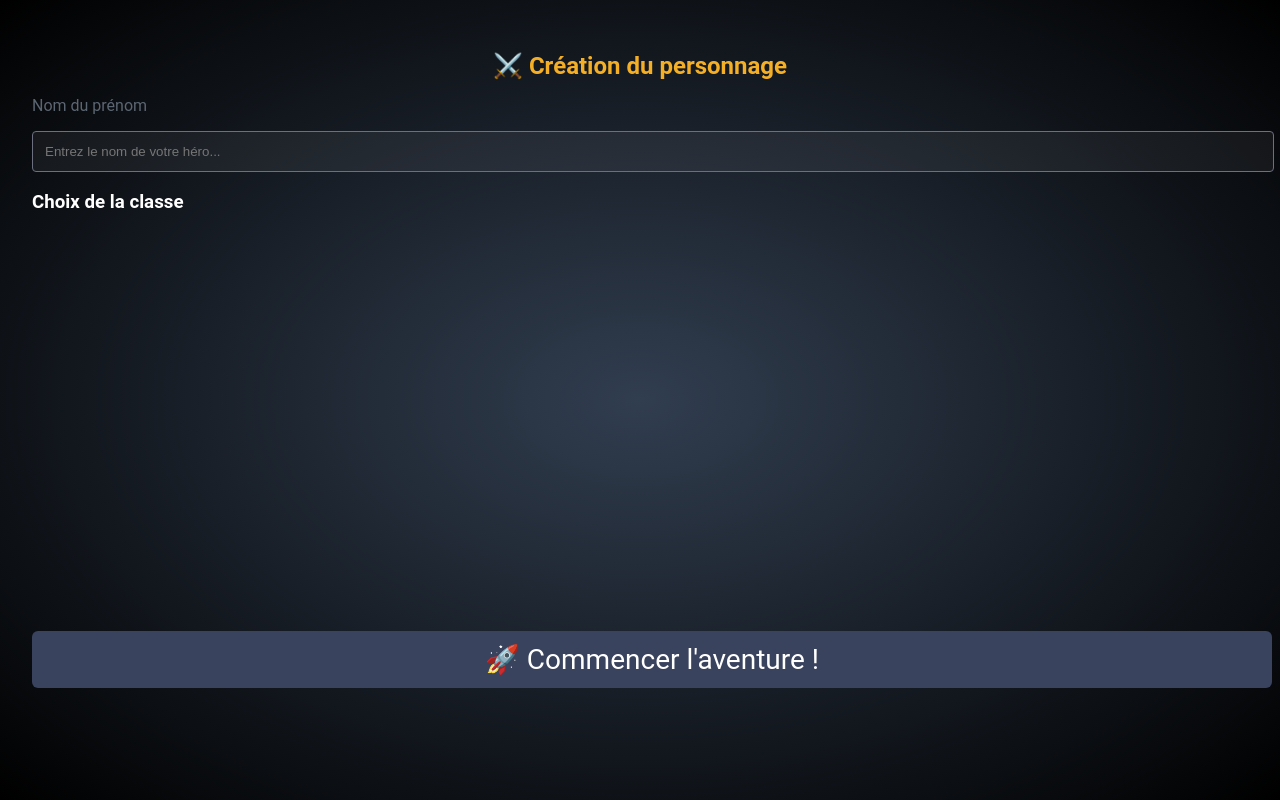
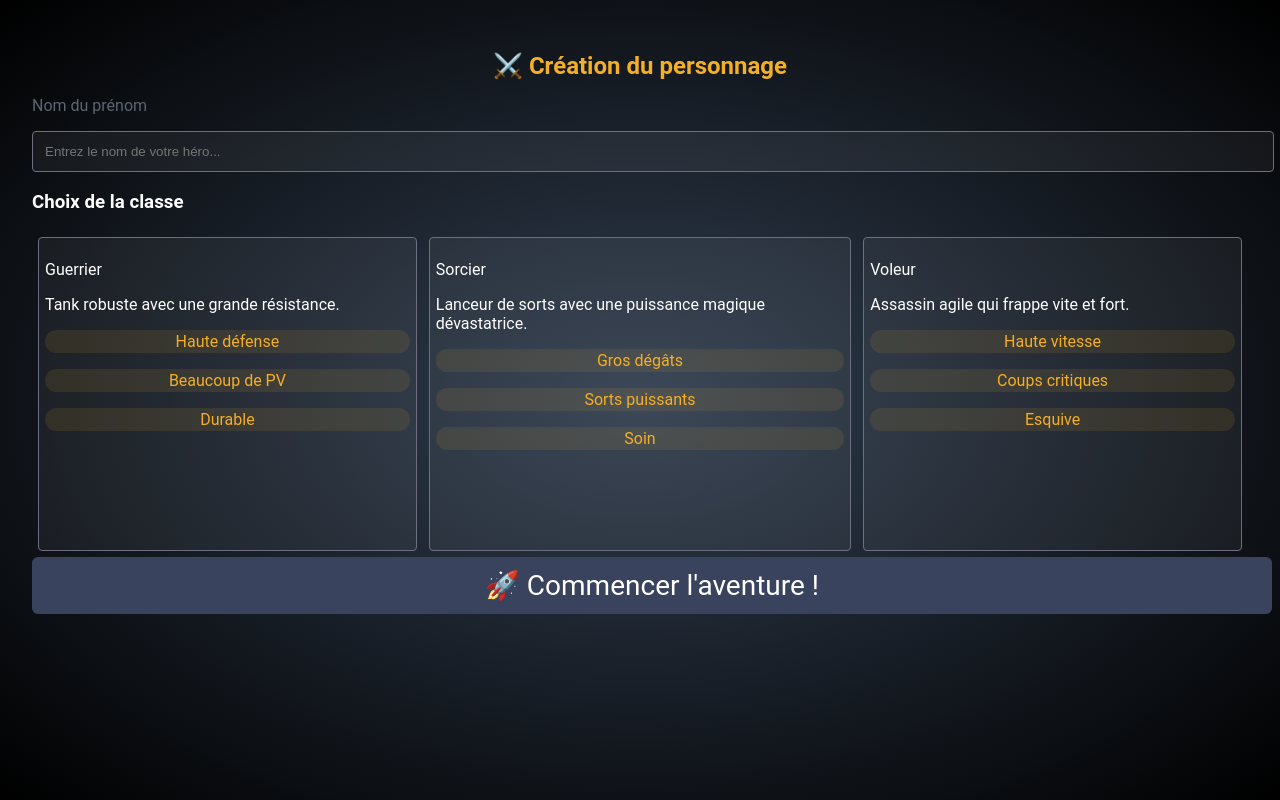
Before and after one commit to Piquixel/ng-rpg, an Angular app: page /create-character in a window 1280 px wide. Built offline with nearby package versions, Linux system fonts and the light colour scheme.

Commit message:
start feature

```diff
--- /dev/null
+++ b/src/app/data/class.data.ts
@@ -0,0 +1,44 @@
+import { ClassType } from '../enums/class-type.enum';
+import { ICharacter } from '../models/character.interface';
+
+export const USER_CHOICES_CLASS: ICharacter[] = [
+  {
+    type: ClassType.Warrior,
+    name: 'Guerrier',
+    description: 'Tank robuste avec une grande résistance.',
+    features: ['Haute défense', 'Beaucoup de PV', 'Durable'],
+    characteristics: {
+      atk: 15,
+      def: 12,
+      speed: 8,
+      hp: 120,
+      mana: 30,
+    },
+  },
+  {
+    type: ClassType.Mage,
+    name: 'Sorcier',
+    description: 'Lanceur de sorts avec une puissance magique dévastatrice.',
+    features: ['Gros dégâts', 'Sorts puissants', 'Soin'],
+    characteristics: {
+      atk: 20,
+      def: 5,
+      speed: 10,
+      hp: 70,
+      mana: 100,
+    },
+  },
+  {
+    type: ClassType.Rogue,
+    name: 'Voleur',
+    description: 'Assassin agile qui frappe vite et fort.',
+    features: ['Haute vitesse', 'Coups critiques', 'Esquive'],
+    characteristics: {
+      atk: 18,
+      def: 8,
+      speed: 15,
+      hp: 90,
+      mana: 50,
+    },
+  },
+];
--- /dev/null
+++ b/src/app/enums/class-type.enum.ts
@@ -0,0 +1,5 @@
+export enum ClassType {
+  Warrior = 'WARRIOR',
+  Mage = 'MAGE',
+  Rogue = 'ROGUE',
+}
--- a/src/app/pages/create-character-page/create-character-page.html
+++ b/src/app/pages/create-character-page/create-character-page.html
@@ -6,7 +6,15 @@
   </div>
   <h3>Choix de la classe</h3>
   <div class="select-class">
-
+    @for (item of data; track item.description) {
+      <div class="card">
+        <p>{{item.name}}</p>
+        <p>{{item.description}}</p>
+        @for (feature of item.features; track $index) {
+          <p class="pill">{{feature}}</p>
+        }
+      </div>
+    }
   </div>
   <div class="landing-button" routerLink="/create-character">🚀 Commencer l'aventure !</div>
 </div>
--- a/src/app/pages/create-character-page/create-character-page.scss
+++ b/src/app/pages/create-character-page/create-character-page.scss
@@ -1,6 +1,8 @@
 div.container {
   padding: 2rem;
   .select-class {
-    height: 400px;
+    display: flex;
+    align-items: center;
+    justify-content: center;
   }
 }
--- a/src/app/pages/create-character-page/create-character-page.ts
+++ b/src/app/pages/create-character-page/create-character-page.ts
@@ -1,4 +1,5 @@
 import { Component } from '@angular/core';
+import { USER_CHOICES_CLASS } from '../../data/class.data';
 
 @Component({
   selector: 'app-create-character-page',
@@ -7,5 +8,5 @@ import { Component } from '@angular/core';
   styleUrl: './create-character-page.scss',
 })
 export class CreateCharacterPage {
-
+  public readonly data = USER_CHOICES_CLASS;
 }
--- a/src/styles.scss
+++ b/src/styles.scss
@@ -71,3 +71,21 @@ input {
   border-radius: 4px;
   color: $slate-grey;
 }
+
+div.card {
+  padding: 6px;
+  height: 300px;
+  background: rgba($color: #ffffff, $alpha: 0.05);
+  border: 1px solid $slate-grey;
+  border-radius: 4px;
+  min-width: 30%;
+  margin: 6px;
+}
+
+p.pill {
+  color: $contrast-warning;
+  text-align: center;
+  padding: 2px;
+  border-radius: 14px;
+  background-color: rgba($color: $contrast-warning, $alpha: .10);
+}
```
Also changed, not shown: src/app/models/character.interface.ts (added, +17 -0 lines).
